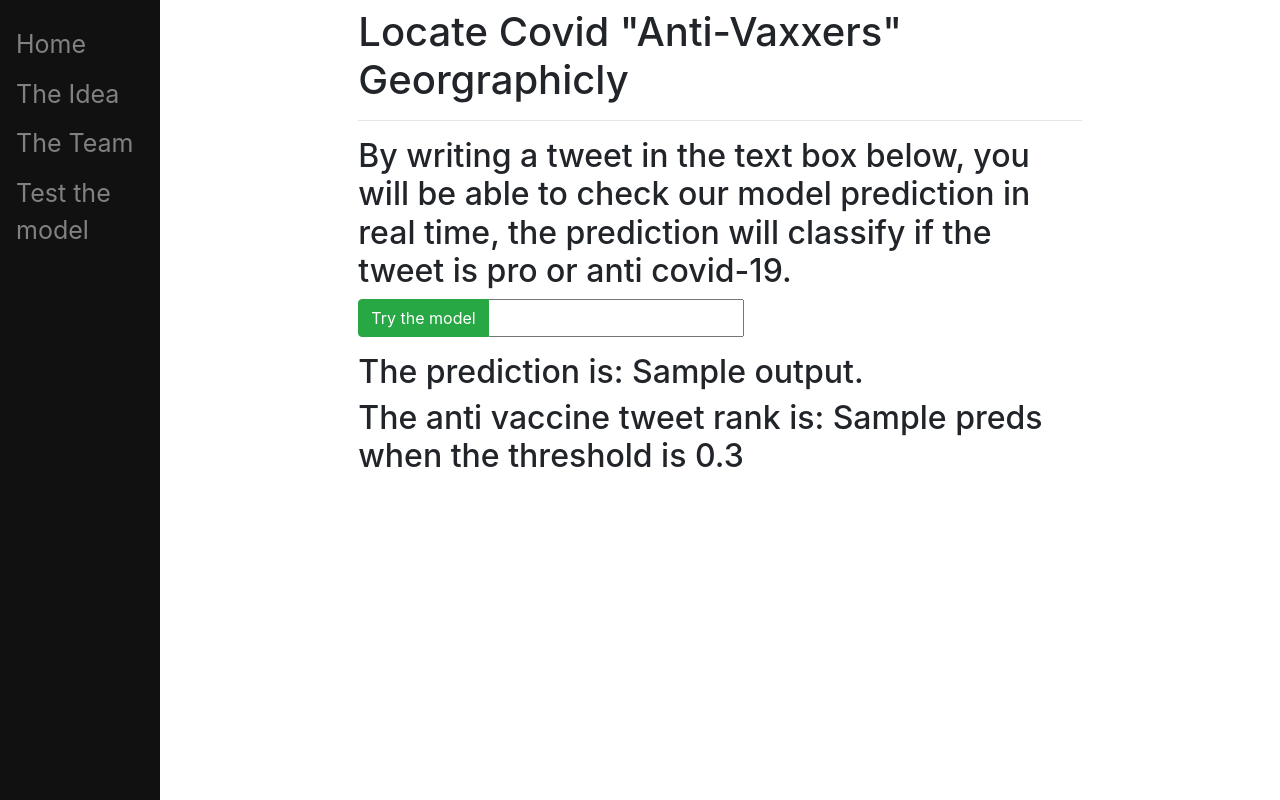
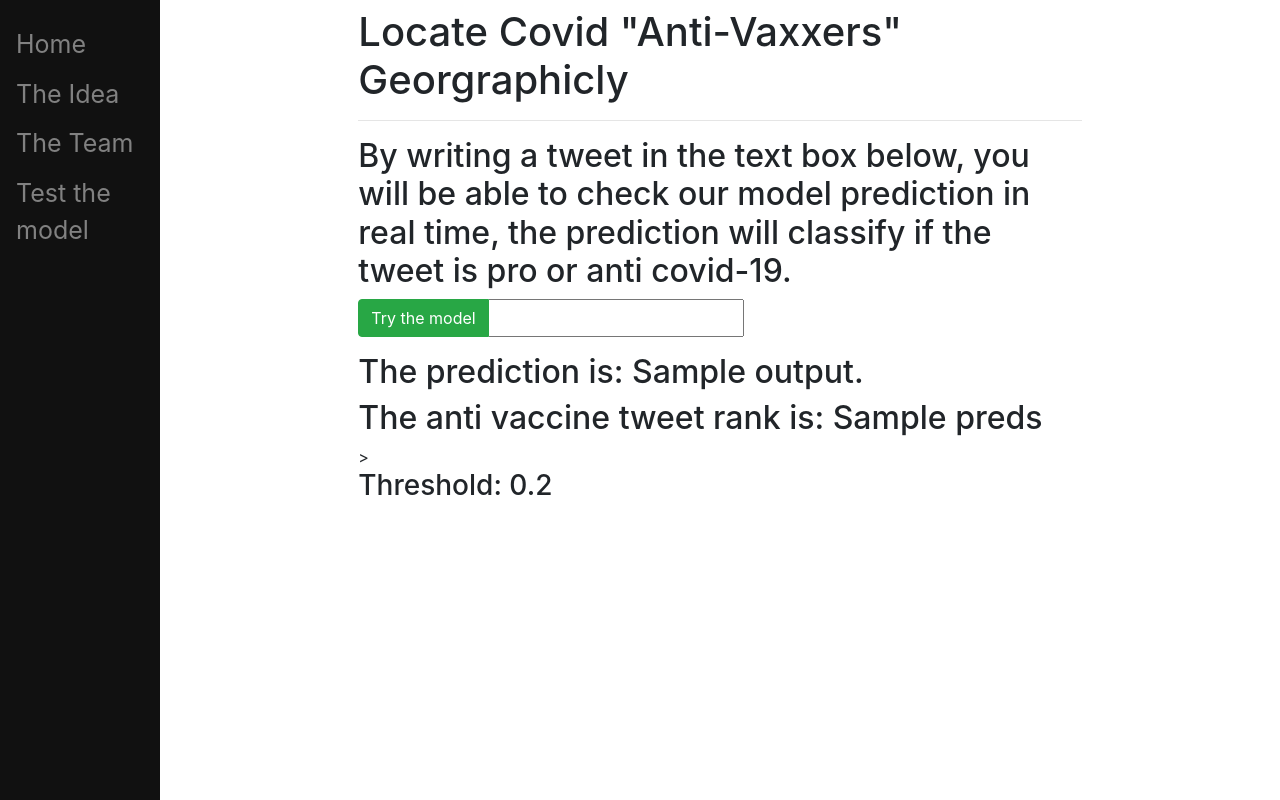
Before and after one commit to ronlevy120/Vaccine-nation, a Django app: template mysite/main/templates/main/test.html in a window 1280 px wide. Run offline with Django 3.2, Linux system fonts and the light colour scheme; the template is opened without the code that fills it: most values are stand-ins (such as "Sample title", 1, 10 or a date in 2020); form fields are guessed from the names that the template uses; some libraries are stand-ins or nearby versions.

Commit message:
Setting treshold to 0.2

```diff
--- a/mysite/main/templates/main/test.html
+++ b/mysite/main/templates/main/test.html
@@ -13,6 +13,7 @@
         {{form.name}}
     </div>
     <h2>The prediction is: {{output}}.</h2>
-    <h2>The anti vaccine tweet rank is: {{preds}} when the threshold is 0.3</h2>
+    <h2>The anti vaccine tweet rank is: {{preds}}</h2>>
+    <h3>Threshold: 0.2</h3>
 </form>
 {% endblock %}
--- a/mysite/main/views.py
+++ b/mysite/main/views.py
@@ -159,7 +159,7 @@ def test(response):
             # result = np.asarray([np.argmax(line) for line in prediction])[0]
             # result_final = 'Anti-Vaccine' if result == 1 else 'Pro-Vaccine'
             preds = prediction[0, 1]
-            result = 'Anti-Vaccine' if preds >= 0.3 else 'Pro-Vaccine'
+            result = 'Anti-Vaccine' if preds >= 0.2 else 'Pro-Vaccine'
 
             print(f"result type: {type(result)}, result: {result}, prediction: {preds}")
             return render(response, 'main/test.html', {"form": form, "output": result, "preds": preds})
```
